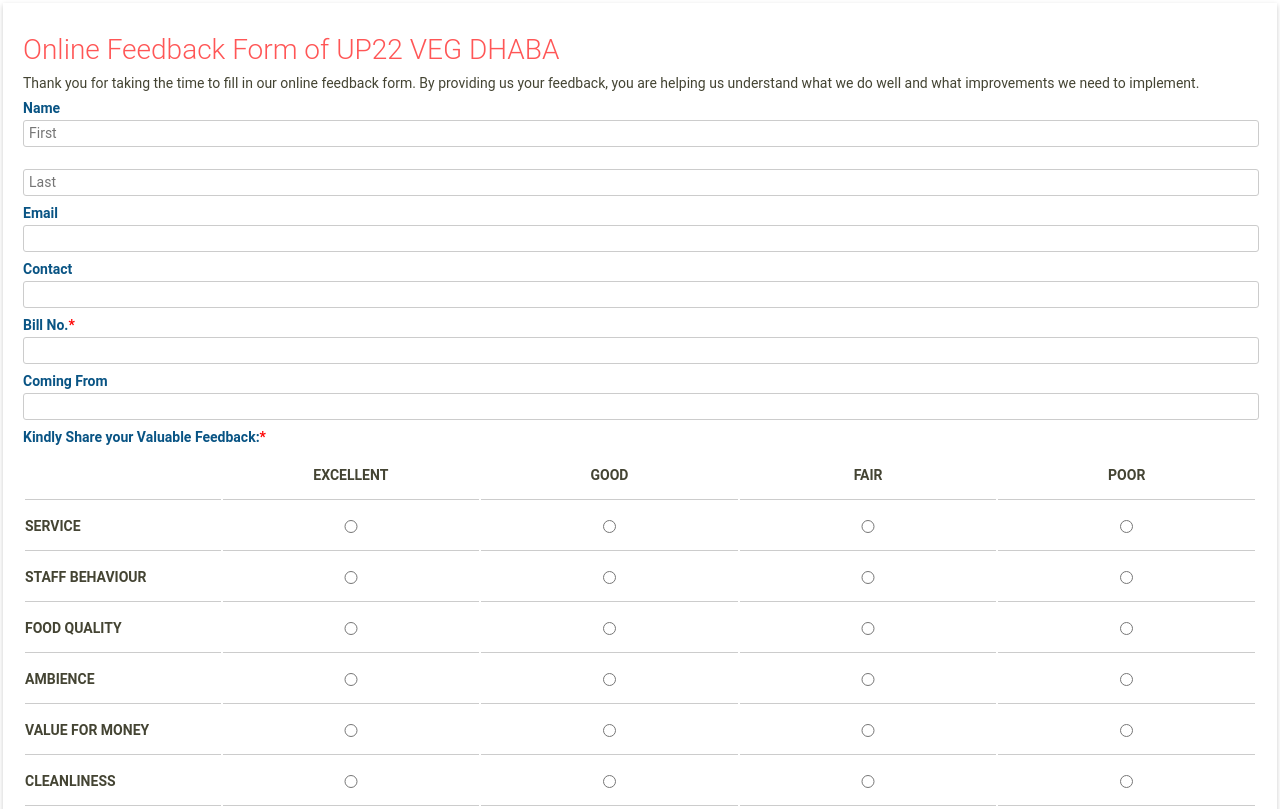
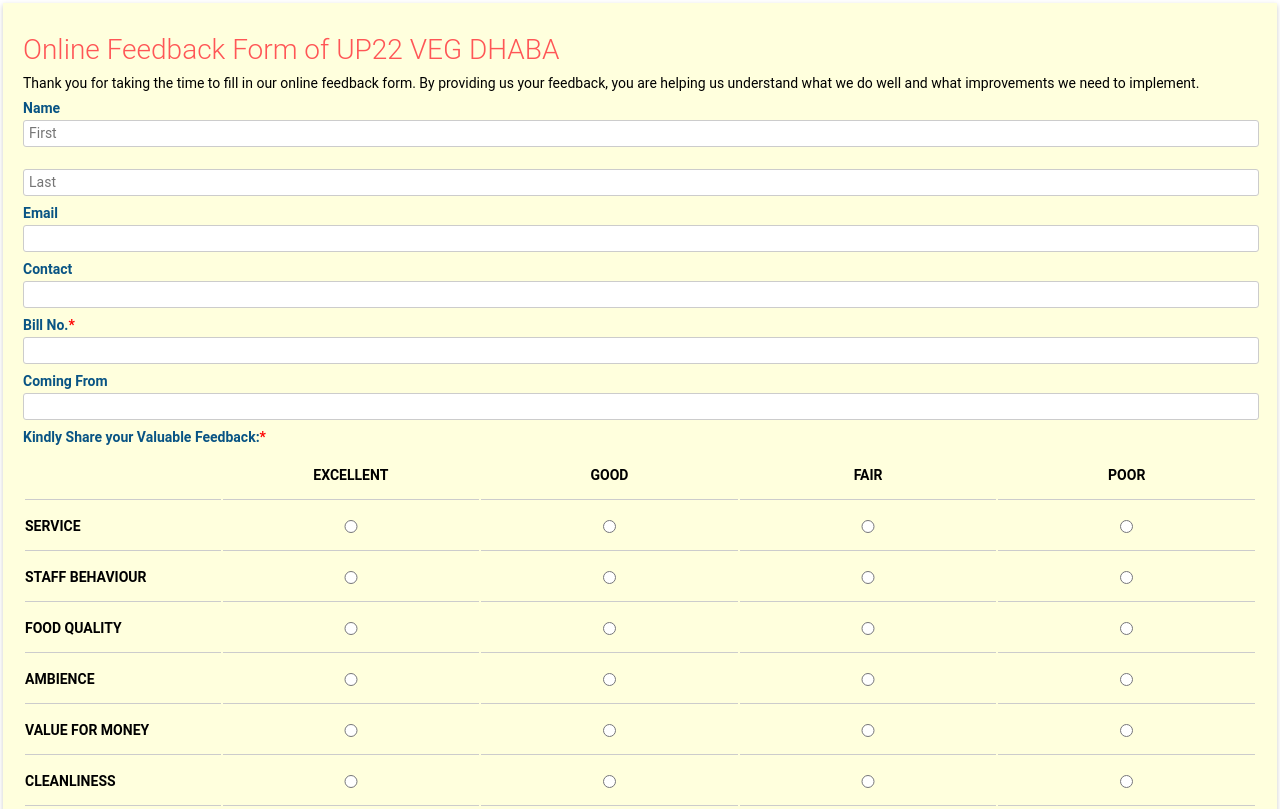
Before and after one commit to up22vegdhaba/UP22-VEG-DHABA, a plain HTML site: page index.html in a window 1280 px wide. Shown: the top 809 px of the page. Drawn offline with Linux system fonts and the light colour scheme.

Commit message:
Update index.html

```diff
--- a/index.html
+++ b/index.html
@@ -13,7 +13,7 @@
       outline: none;
       font-family: Roboto, Arial, sans-serif;
       font-size: 14px;
-      color: #443;
+      color: #FFD10;
       line-height: 15px;
       }
       h1 {
@@ -34,7 +34,7 @@
       form {
       width: 100%;
       padding: 20px;
-      background: #red;
+      background: #FFD;
       box-shadow: 0 2px 5px #ccc;
       }
       input {
```
